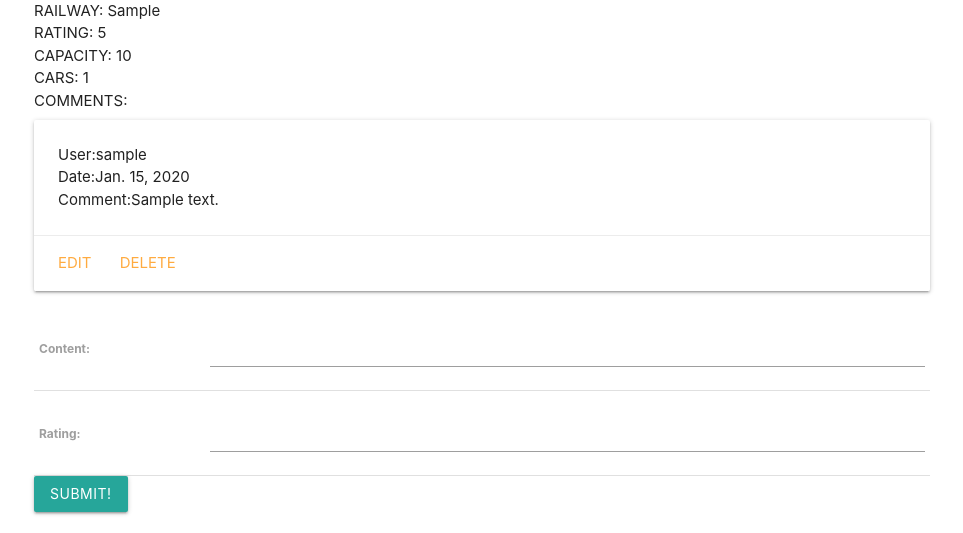
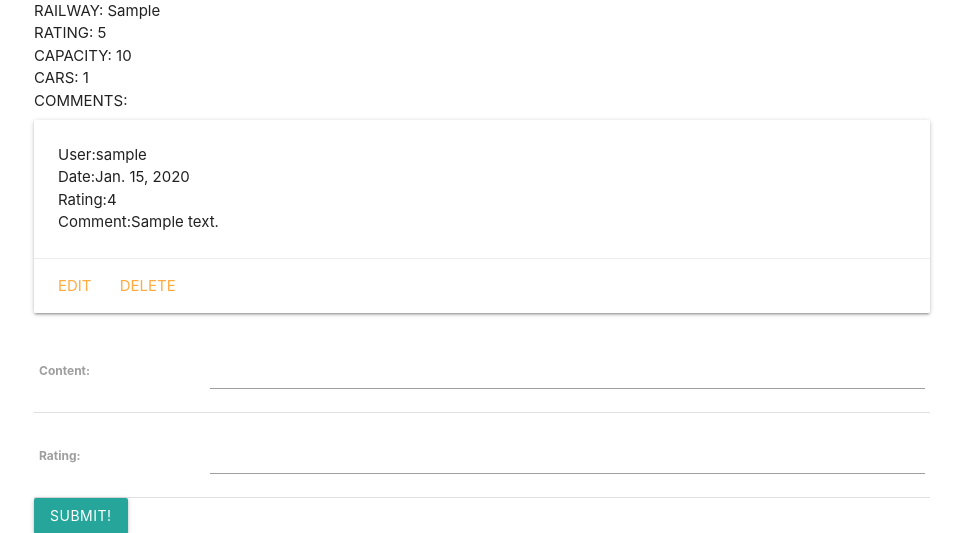
Before and after one commit to cango91/thomascollective, a Django app: page /trains/1/ in a window 1280 px wide. Shown: the part 223-756 px from the top of the page, without its empty margins (158-1121 px from the left). Run offline with Django 3.2, Linux system fonts and the light colour scheme; tables that the repository leaves empty hold one stand-in row (values such as "Sample post").

Commit message:
Added Ratings to comments

```diff
--- a/main_app/templates/train/train_detail.html
+++ b/main_app/templates/train/train_detail.html
@@ -14,6 +14,7 @@
                     <div class="card-content">
                         <li>User:{{ comment.user }}</li>
                         <li>Date:{{ comment.date }}</li>
+                        <li>Rating:{{ comment.rating }}
                         <li>Comment:{{ comment.content }}</li>
                     </div>
                     <div class="card-action">
```
